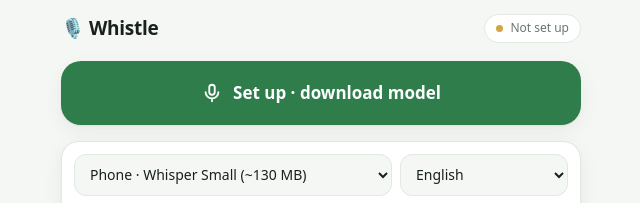
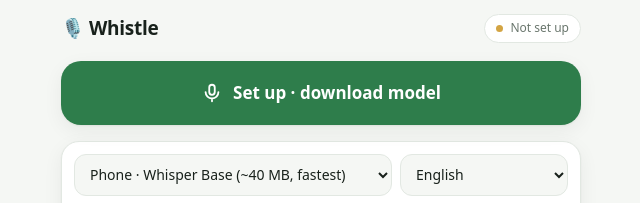
Before and after one commit to hmfoo/cactus-whistle, a plain HTML site: page index-whisper.html in a window 1280 px wide. Shown: the top 203 px of the page, 319-959 px from the left. Drawn offline with Linux system fonts and the light colour scheme.

Commit message:
Add files via upload

```diff
--- a/index-whisper.html
+++ b/index-whisper.html
@@ -89,9 +89,9 @@
     <section class="card">
       <div class="opts">
         <select id="engine" aria-label="Engine">
+          <option value="whisper-base">Phone · Whisper Base (~40 MB, fastest)</option>
           <option value="whisper-small">Phone · Whisper Small (~130 MB)</option>
           <option value="whisper-turbo">Phone · Whisper Turbo (~800 MB, best)</option>
-          <option value="whisper-base">Phone · Whisper Base (~40 MB, fastest)</option>
           <option value="remote">My PC · Qwen3-ASR (best accents)</option>
         </select>
         <select id="language" aria-label="Language" style="flex:0 0 34%">
@@ -128,9 +128,9 @@
   'use strict';
   const TJS = 'https://cdn.jsdelivr.net/npm/@huggingface/transformers@4.3.2';
   const MODELS = {
-    'whisper-small': { id: 'onnx-community/whisper-small', label: 'Whisper Small' },
+    'whisper-small': { id: 'onnx-community/whisper-small.en', label: 'Whisper Small' },
     'whisper-turbo': { id: 'onnx-community/whisper-large-v3-turbo', label: 'Whisper Turbo' },
-    'whisper-base':  { id: 'onnx-community/whisper-base', label: 'Whisper Base' }
+    'whisper-base':  { id: 'onnx-community/whisper-base.en', label: 'Whisper Base' }
   };
   const HISTORY_KEY = 'whistle-history-v2', PREFS_KEY = 'whistle-prefs-v2';
   const SR = 16000, MAX_SECONDS = 120;
```
